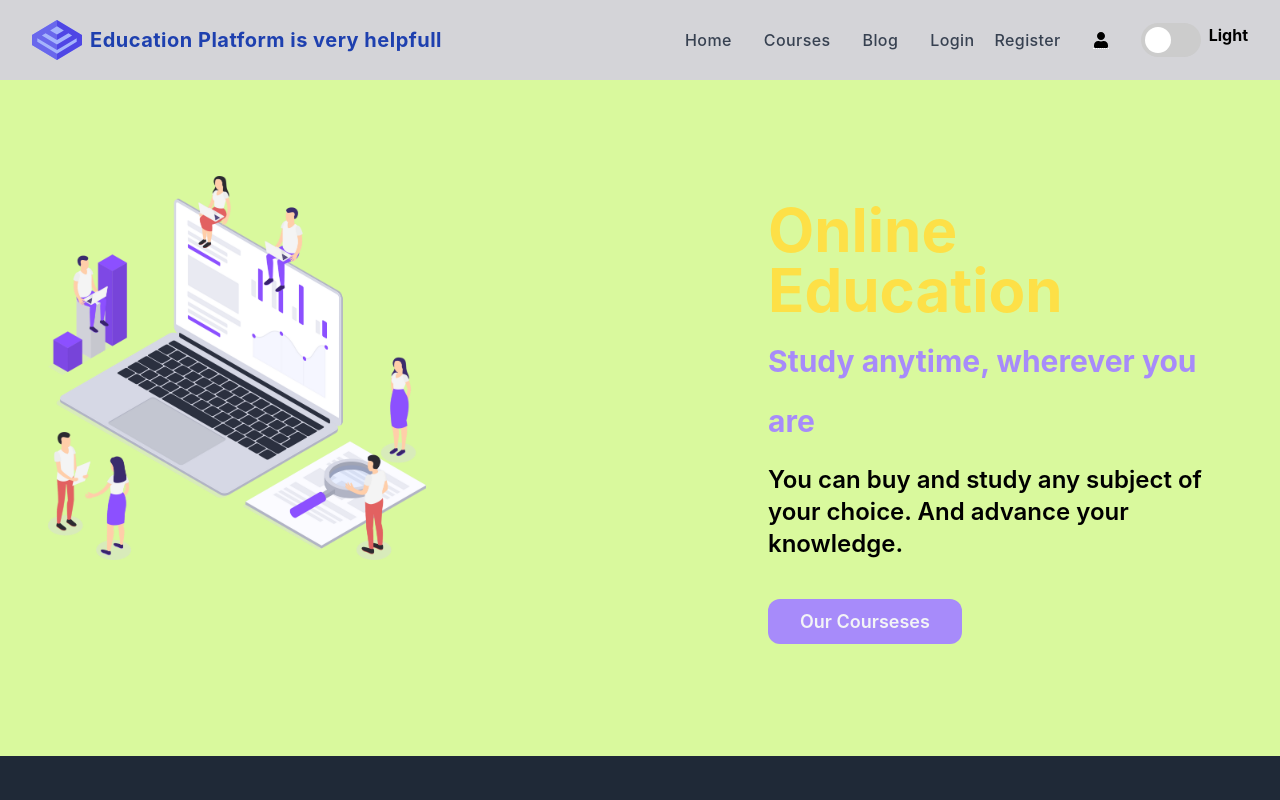
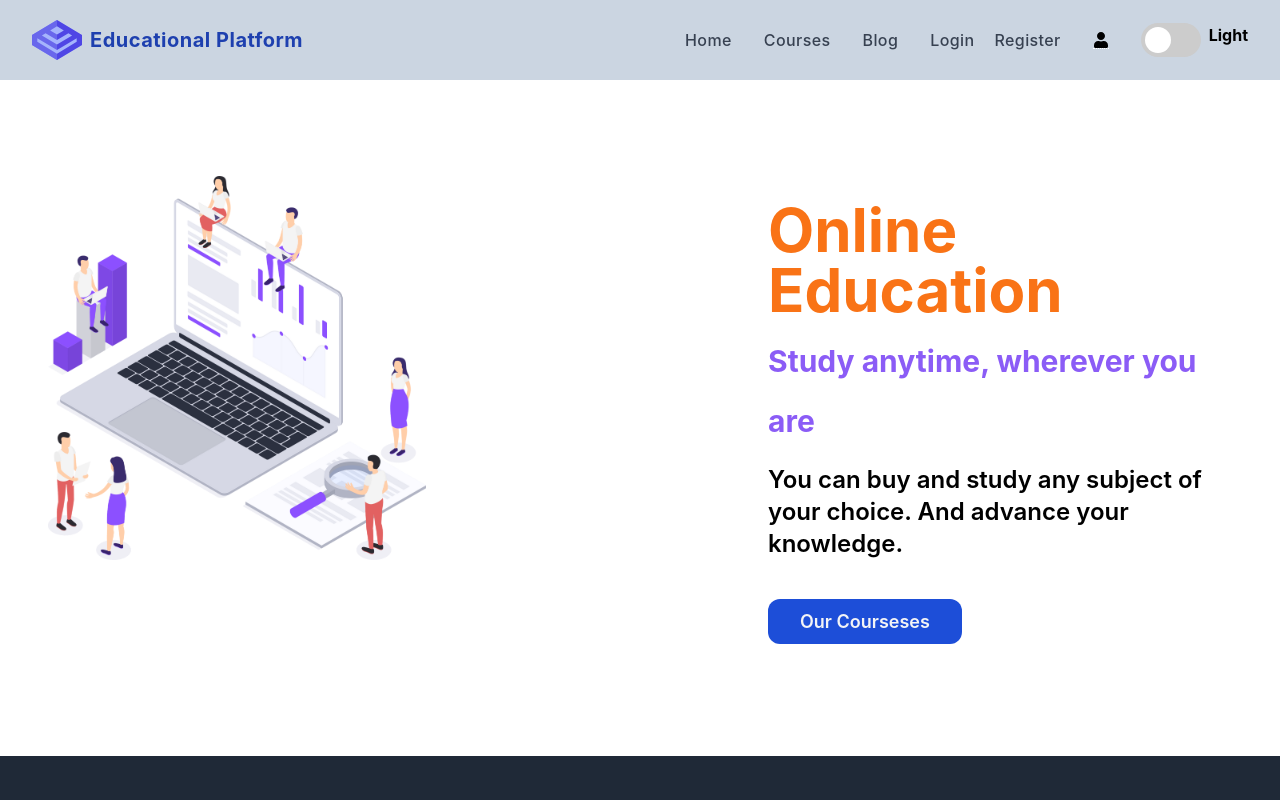
Before and after one commit to anisa6121/learning-platfor, a React (Create React App) app: page / in a window 1280 px wide. Shown: the top 800 px of the page. Built offline with nearby package versions, Linux system fonts and the light colour scheme; no server answers.

Commit message:
sppiner add

```diff
--- a/src/Others/RightsideNav/RightsideNav.js
+++ b/src/Others/RightsideNav/RightsideNav.js
@@ -6,16 +6,32 @@ import { Link } from "react-router-dom";
 const RightsideNav = () => {
 	const [courses, setcourses] = useState([]);
 
+	const [loading, setLoading] = useState(false)
+
 	useEffect(() => {
 		fetch("https://education-server-sigma.vercel.app/course")
 			.then((res) => res.json())
-			.then((data) => setcourses(data));
+			.then((data) => {
+				setcourses(data)
+setLoading(false)
+
+			}
+
+		)
+		setLoading(true)
 	}, []);
+
+if (loading) {
+	return (
+		<div className="w-16 mx-auto m-6 h-16 border-4 border-dashed rounded-full animate-spin border-black"></div>
+	);
+}
 
 	return (
 		<div>
 			<h1 className="text-2xl text-blue-500">
-				All Course{courses.length}
+				{/* All Course-{courses.length} */}
+				All Courses
 			</h1>
 			{courses.map((course) => (
 				<p
--- a/src/components/AllCourses/Allcourses.js
+++ b/src/components/AllCourses/Allcourses.js
@@ -7,7 +7,7 @@ console.log(Course)
 	return (
 		<div className="max-w-xs p-6 rounded-md shadow-md bg-white-900 text-gray-50 ">
 			<div className="pb-4  text-black">
-				<p className="text-2xl text-green-600"> {title}</p>
+				<p className="text-2xl font-bold text-green-600"> {title}</p>
 			</div>
 
 			<img
@@ -20,7 +20,7 @@ console.log(Course)
 				{description.length > 150 ?
 					<>
 						{description.slice(0, 150) + "..."}
-						<Link className='text-red-400' to={`/course/${_id}`}>
+						<Link className='text-red-700' to={`/course/${_id}`}>
 							Read More
 						</Link>
 					</>
--- a/src/components/DetailCourse/DetailCourse.js
+++ b/src/components/DetailCourse/DetailCourse.js
@@ -28,7 +28,7 @@ const DetailCourse = () => {
 
 				<div className="flex flex-col">
 					<p className="text-2xl">
-						Course Price: {price}
+						Course Price: ${price}
 					</p>
 					<p> Lesson: {Lesson}</p>
 				</div>
@@ -41,7 +41,7 @@ const DetailCourse = () => {
 				<Link to={`/checkout/${_id}`}>
 					<button
 						type="button"
-						className="flex items-center justify-center w-62 p-3 font-semibold tracking-wide rounded-md bg-violet-400 text-gray-900"
+						className="flex items-center justify-center w-62 p-3 font-semibold tracking-wide rounded-md bg-pink-500 text-white"
 					>
 						Get premium access
 					</button>
--- a/src/components/Header/Header.js
+++ b/src/components/Header/Header.js
@@ -22,7 +22,7 @@ const Header = () => {
 		.catch(error => console.log(error))
 	}
 	return (
-		<div className="bg-zinc-300">
+		<div className="bg-slate-300">
 			<div className="px-4 py-5 mx-auto sm:max-w-xl md:max-w-full lg:max-w-screen-xl md:px-24 lg:px-8">
 				<div className="relative flex items-center justify-between">
 					<Link
@@ -61,7 +61,8 @@ const Header = () => {
 						</svg>
 
 						<span className="ml-2 text-xl font-bold tracking-wide text-blue-800">
-							Education Platform is very helpfull
+							Educational
+							Platform
 						</span>
 					</Link>
 					<ul className="flex items-center hidden space-x-8 lg:flex">
@@ -115,8 +116,6 @@ const Header = () => {
 								Blog
 							</NavLink>
 						</li>
-
-
 
 						<li>
 							{user?.uid ? (
--- a/src/components/Home/Home.js
+++ b/src/components/Home/Home.js
@@ -3,7 +3,7 @@ import { Link } from 'react-router-dom';
 
 const Home = () => {
     return (
-		<section className="bg-lime-200 text-gray-100">
+		<section className="bg-white text-gray-100">
 			<div className="container flex flex-col justify-center p-6 mx-auto sm:py-12 lg:py-24 lg:flex-row lg:justify-between">
 				<div className="flex items-center justify-center p-6 mt-8 lg:mt-0 h-72 sm:h-80 lg:h-96 xl:h-112 2xl:h-128">
 					<img
@@ -13,10 +13,10 @@ const Home = () => {
 					/>
 				</div>
 				<div className="flex flex-col justify-center p-6 text-center rounded-sm lg:max-w-md xl:max-w-lg lg:text-left">
-					<h1 className="text-5xl text-yellow-300 font-bold leading-none sm:text-6xl">
+					<h1 className="text-5xl text-orange-500 font-bold leading-none sm:text-6xl">
 						Online Education
 						<br />
-						<span className="text-violet-400 text-3xl">
+						<span className="text-violet-500 text-3xl">
 							Study anytime, wherever you are
 						</span>
 					</h1>
@@ -30,7 +30,7 @@ const Home = () => {
 						<Link
 							rel="noopener noreferrer"
 							to="/courses"
-							className="px-8 py-3 text-lg font-semibold  rounded-xl bg-violet-400 text-white-900"
+							className="px-8 py-3 text-lg font-semibold  rounded-xl bg-blue-700 text-white-900"
 						>
 							Our Courseses
 						</Link>
```
